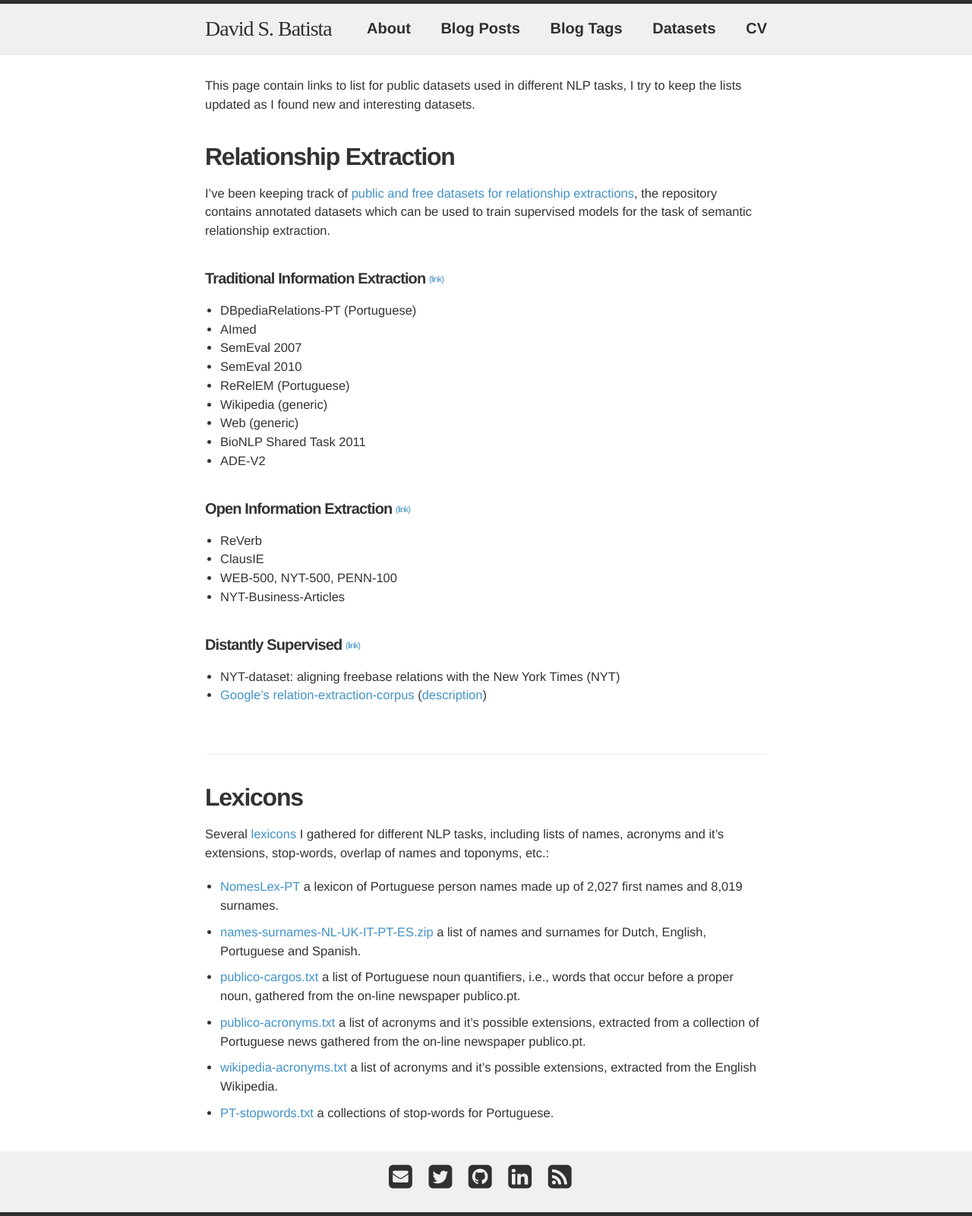
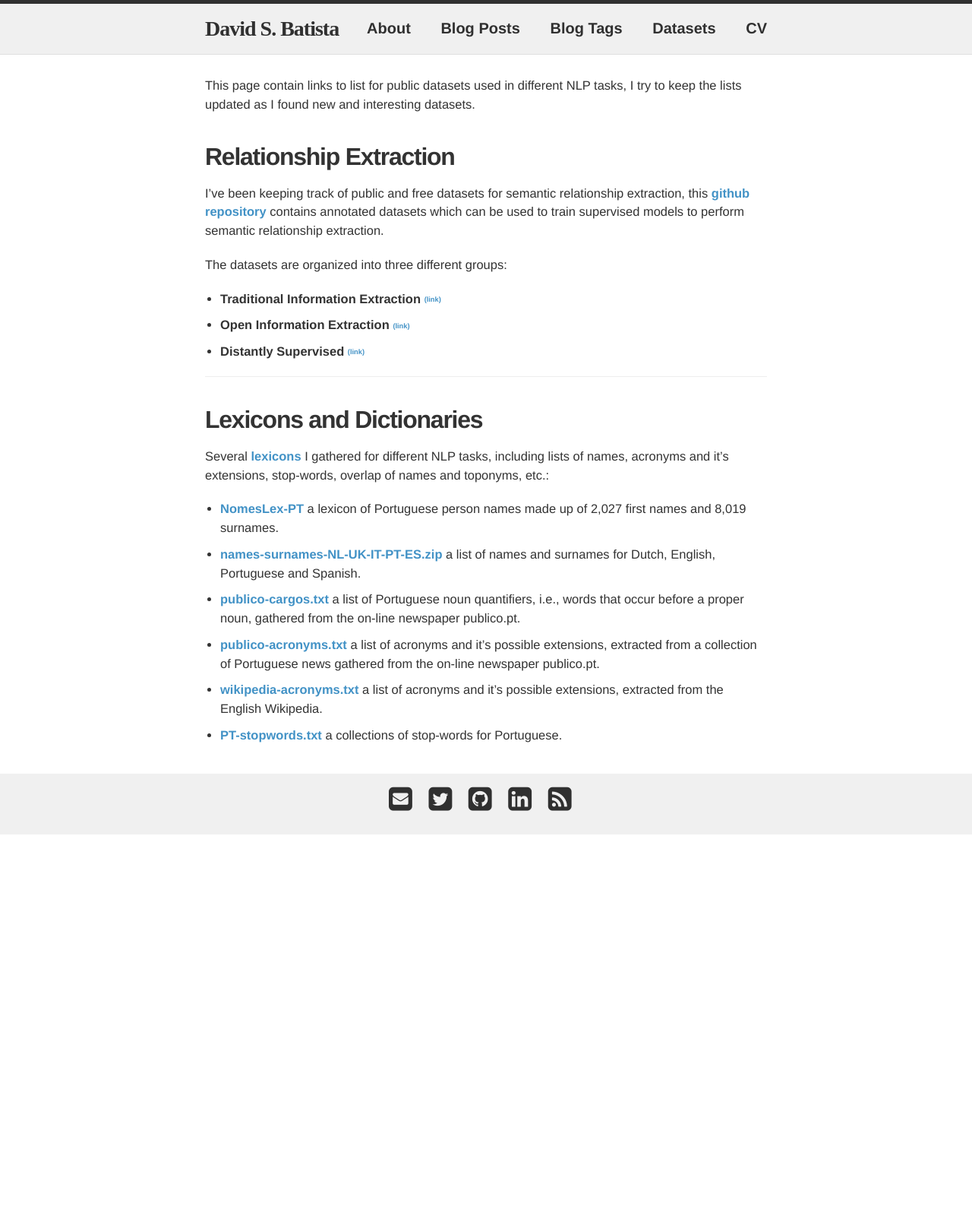
Before and after one commit to davidsbatista/davidsbatista.net, a Jekyll site: the page built from datasets.md, in a window 1280 px wide. Shown: the whole page at 76% size. Built offline with Jekyll 4.4.1, drawn with Linux system fonts in a browser that asks for light colours; nearby versions of some CDN libraries; some web fonts are replaced; after the commit the page ends 1098 px from its top, so only the background shows below that.

Commit message:
links in bold, clean datasets section

```diff
--- a/assets/css/style.css
+++ b/assets/css/style.css
@@ -24,7 +24,7 @@ body {
 /* link color and decoration*/
 a {
   color: #4292c6;
-  text-decoration: none;
+  font-weight: bold;
 }
 a:hover {
   /*text-decoration: underline;*/
@@ -32,27 +32,13 @@ a:hover {
 
 a.site-link:focus, a.site-link:hover {
     color: #303030;
-    text-decoration: underline;
+    font-weight: bold;
 }
 
 a:focus, a:hover {
     color: #0099ff;
     text-decoration: underline;
 }
-
-/* used in Publications */
-/* ----------------------------------------------------------*/
-
-.row {
-  margin-left: -15px;
-  margin-right: -15px; }
-  .row:before, .row:after {
-    content: " ";
-    display: table; }
-  .row:after {
-    clear: both; }
-
-/* ----------------------------------------------------------*/
 
 .site-link {
   font-size: 18px;
@@ -77,6 +63,8 @@ a:focus, a:hover {
   /*color: #807dba;*/
   /*text-decoration: bold;*/
   font-size: 23px;
+  text-decoration: bold;
+  font-weight: bold;
 }
 
 .post-meta {
@@ -173,7 +161,7 @@ a:focus, a:hover {
 
 .site-footer {
   border-top: 0px solid #e0e0e0;
-  border-bottom: 5px solid #303030;
+  border-bottom: 0px solid #303030;
   padding: 15px 0;
   background-color: #f0f0f0;
 }
@@ -181,6 +169,7 @@ a:focus, a:hover {
 .site-footer .fa-fw {
   text-align: left;
 }
+
 
 .footer-heading {
   font-size: 18px;
@@ -276,7 +265,6 @@ header h1 {
 .post-content { margin: 0 0 30px; }
 
 .post-content > * { margin: 20px 0; }
-
 
 .post-content h1,
 .post-content h2,
@@ -620,8 +608,6 @@ td{
     border:1px solid #000000;
 }
 
-
-
 .mbtablestyle {
         border-collapse: collapse;
 
@@ -629,3 +615,17 @@ td{
         border: 1px solid black;
         }
 }
+
+/* used in "Publications" */
+/* ----------------------------------------------------------*/
+
+.row {
+  margin-left: -15px;
+  margin-right: -15px; }
+  .row:before, .row:after {
+    content: " ";
+    display: table; }
+  .row:after {
+    clear: both; }
+
+/* ----------------------------------------------------------*/
--- a/datasets.md
+++ b/datasets.md
@@ -7,38 +7,19 @@ This page contain links to list for public datasets used in different NLP tasks,
 
 ## __Relationship Extraction__
 
-I've been keeping track of [public and free datasets for relationship extractions](https://github.com/davidsbatista/Annotated-Semantic-Relationships-Datasets), the repository contains annotated datasets which can be used to train supervised models for the task of semantic relationship extraction.
+I've been keeping track of public and free datasets for semantic relationship extraction, this [github repository](https://github.com/davidsbatista/Annotated-Semantic-Relationships-Datasets) contains annotated datasets which can be used to train supervised models to perform semantic relationship extraction.
 
-##### __Traditional Information Extraction__ <sub><sup>[(link)](https://github.com/davidsbatista/Annotated-Semantic-Relationships-Datasets/blob/master/README.md#tie)<sub><sup>
+The datasets are organized into three different groups:
 
-* DBpediaRelations-PT (Portuguese)
-* AImed
-* SemEval 2007
-* SemEval 2010
-* ReRelEM (Portuguese)
-* Wikipedia (generic)
-* Web (generic)
-* BioNLP Shared Task 2011
-* ADE-V2
+* __Traditional Information Extraction__ <sub><sup>[(link)](https://github.com/davidsbatista/Annotated-Semantic-Relationships-Datasets/blob/master/README.md#tie)<sub><sup>
 
+* __Open Information Extraction__ <sub><sup>[(link)](https://github.com/davidsbatista/Annotated-Semantic-Relationships-Datasets/blob/master/README.md#oie)<sub><sup>
 
-##### __Open Information Extraction__ <sub><sup>[(link)](https://github.com/davidsbatista/Annotated-Semantic-Relationships-Datasets/blob/master/README.md#oie)<sub><sup>
-
-* ReVerb
-* ClausIE
-* WEB-500, NYT-500, PENN-100
-* NYT-Business-Articles
-
-##### __Distantly Supervised__ <sub><sup>[(link)](https://github.com/davidsbatista/Annotated-Semantic-Relationships-Datasets/blob/master/README.md#ds)<sub><sup>
-
-* NYT-dataset: aligning freebase relations with the New York Times (NYT)
-* [Google's relation-extraction-corpus](https://github.com/google-research-datasets/relation-extraction-corpus) ([description](https://research.googleblog.com/2013/04/50000-lessons-on-how-to-read-relation.html))
-
-<br>
+* __Distantly Supervised__ <sub><sup>[(link)](https://github.com/davidsbatista/Annotated-Semantic-Relationships-Datasets/blob/master/README.md#ds)<sub><sup>
 
 ---
 
-## __Lexicons__
+## __Lexicons and Dictionaries__
 
 Several [lexicons](https://github.com/davidsbatista/lexicons) I gathered for different NLP tasks, including lists of names, acronyms and it's extensions, stop-words, overlap of names and toponyms, etc.:
 
```
